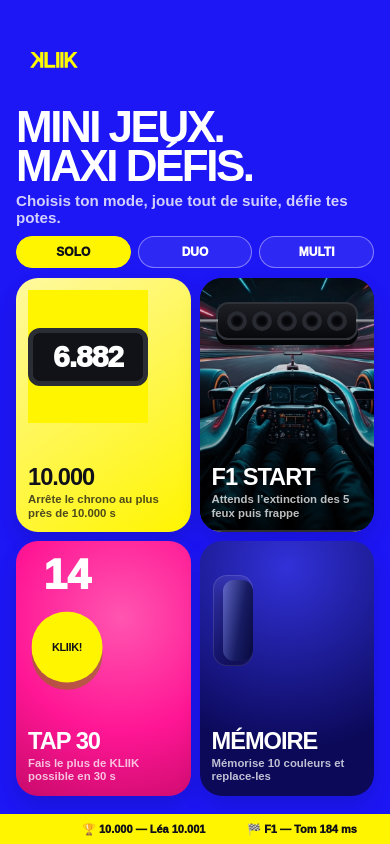
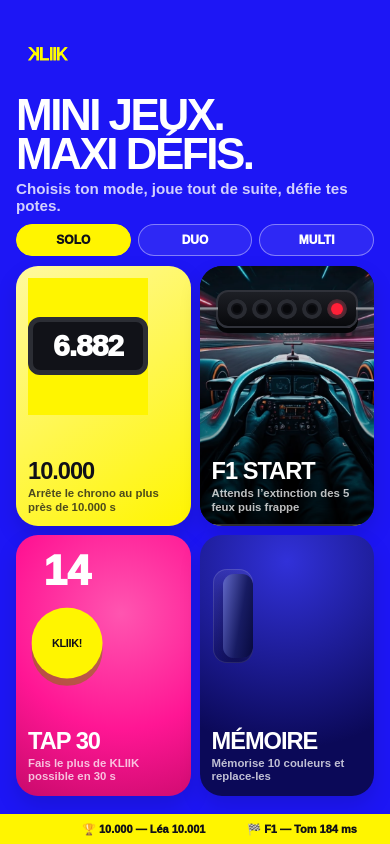
Before and after one commit to romainmannino/kliik, a Next.js app: page / in a window 390 px wide. Built offline with nearby package versions, Linux system fonts and the light colour scheme.

Commit message:
Fix KLIIK header logo and restore dynamic F1 card lights

```diff
--- a/app/f1-final.css
+++ b/app/f1-final.css
@@ -1,13 +1,24 @@
 /* FINAL F1 + LOGO OVERRIDES — loaded last on purpose */
 
+/* REAL KLIIK LOGO: hide the legacy text logo completely */
 .logo{
+  display:block!important;
   width:210px!important;
   height:92px!important;
+  min-width:0!important;
+  padding:0!important;
+  margin:0!important;
+  overflow:hidden!important;
+  font-size:0!important;
+  line-height:0!important;
+  color:transparent!important;
+  text-indent:-9999px!important;
   background:url('/logo.png') left center/contain no-repeat!important;
 }
+.logo span{display:none!important}
 
 @media(max-width:430px){
-  .logo{width:176px!important;height:76px!important}
+  .logo{width:154px!important;height:64px!important}
 }
 
 /* F1 HOME CARD */
@@ -27,10 +38,7 @@
     linear-gradient(180deg,rgba(0,0,0,.10) 0%,rgba(0,0,0,.12) 48%,rgba(0,0,0,.82) 100%),
     url('/cockpit.PNG') center 50%/cover no-repeat!important;
 }
-.card-f1::after{
-  content:none!important;
-  display:none!important;
-}
+.card-f1::after{content:none!important;display:none!important}
 .card-f1 .cardVisual,
 .card-f1 .f1CardSimple{
   position:relative!important;
@@ -42,10 +50,7 @@
 .card-f1 .cardVisual::before,
 .card-f1 .cardVisual::after,
 .card-f1 .f1CardSimple::before,
-.card-f1 .f1CardSimple::after{
-  content:none!important;
-  display:none!important;
-}
+.card-f1 .f1CardSimple::after{content:none!important;display:none!important}
 .card-f1 .cardCopy{
   position:relative!important;
   z-index:5!important;
@@ -54,7 +59,6 @@
 }
 .card-f1 .cardCopy strong,
 .card-f1 .cardCopy span{color:#fff!important}
-
 .card-f1 .miniLights{
   position:absolute!important;
   z-index:8!important;
@@ -84,32 +88,29 @@
 .card-f1 .miniLights::before{right:100%!important}
 .card-f1 .miniLights::after{left:100%!important}
 .card-f1 .miniLights i{
-  position:relative!important;
   display:block!important;
   width:20px!important;
   height:20px!important;
   flex:0 0 20px!important;
   border-radius:50%!important;
-  background:#06070a!important;
+  background:#07080b!important;
   box-shadow:inset 0 0 0 4px #292b32,inset 0 0 0 6px #101116!important;
-  overflow:hidden!important;
-  animation:none!important;
+  animation-duration:5.2s!important;
+  animation-timing-function:linear!important;
+  animation-iteration-count:infinite!important;
 }
-.card-f1 .miniLights i::before{
-  content:''!important;
-  position:absolute!important;
-  inset:4px!important;
-  border-radius:50%!important;
-  background:#ff243b!important;
-  box-shadow:0 0 12px #ff243b,0 0 20px rgba(255,36,59,.75)!important;
-  opacity:0!important;
-  animation:f1LampFinal 5.4s linear infinite!important;
-}
-.card-f1 .miniLights i:nth-child(1)::before{animation-delay:0s!important}
-.card-f1 .miniLights i:nth-child(2)::before{animation-delay:.52s!important}
-.card-f1 .miniLights i:nth-child(3)::before{animation-delay:1.04s!important}
-.card-f1 .miniLights i:nth-child(4)::before{animation-delay:1.56s!important}
-.card-f1 .miniLights i:nth-child(5)::before{animation-delay:2.08s!important}
+.card-f1 .miniLights i:nth-child(1){animation-name:f1Home1!important}
+.card-f1 .miniLights i:nth-child(2){animation-name:f1Home2!important}
+.card-f1 .miniLights i:nth-child(3){animation-name:f1Home3!important}
+.card-f1 .miniLights i:nth-child(4){animation-name:f1Home4!important}
+.card-f1 .miniLights i:nth-child(5){animation-name:f1Home5!important}
+
+/* Each lamp turns on in sequence, stays on, then all switch off together */
+@keyframes f1Home1{0%,8%{background:#07080b;box-shadow:inset 0 0 0 4px #292b32,inset 0 0 0 6px #101116}9%,70%{background:#ff2037;box-shadow:0 0 13px #ff2037,0 0 22px rgba(255,32,55,.75),inset 0 0 0 4px #7c0b17}71%,100%{background:#07080b;box-shadow:inset 0 0 0 4px #292b32,inset 0 0 0 6px #101116}}
+@keyframes f1Home2{0%,18%{background:#07080b;box-shadow:inset 0 0 0 4px #292b32,inset 0 0 0 6px #101116}19%,70%{background:#ff2037;box-shadow:0 0 13px #ff2037,0 0 22px rgba(255,32,55,.75),inset 0 0 0 4px #7c0b17}71%,100%{background:#07080b;box-shadow:inset 0 0 0 4px #292b32,inset 0 0 0 6px #101116}}
+@keyframes f1Home3{0%,28%{background:#07080b;box-shadow:inset 0 0 0 4px #292b32,inset 0 0 0 6px #101116}29%,70%{background:#ff2037;box-shadow:0 0 13px #ff2037,0 0 22px rgba(255,32,55,.75),inset 0 0 0 4px #7c0b17}71%,100%{background:#07080b;box-shadow:inset 0 0 0 4px #292b32,inset 0 0 0 6px #101116}}
+@keyframes f1Home4{0%,38%{background:#07080b;box-shadow:inset 0 0 0 4px #292b32,inset 0 0 0 6px #101116}39%,70%{background:#ff2037;box-shadow:0 0 13px #ff2037,0 0 22px rgba(255,32,55,.75),inset 0 0 0 4px #7c0b17}71%,100%{background:#07080b;box-shadow:inset 0 0 0 4px #292b32,inset 0 0 0 6px #101116}}
+@keyframes f1Home5{0%,48%{background:#07080b;box-shadow:inset 0 0 0 4px #292b32,inset 0 0 0 6px #101116}49%,70%{background:#ff2037;box-shadow:0 0 13px #ff2037,0 0 22px rgba(255,32,55,.75),inset 0 0 0 4px #7c0b17}71%,100%{background:#07080b;box-shadow:inset 0 0 0 4px #292b32,inset 0 0 0 6px #101116}}
 
 /* F1 GAME — force the cockpit photo over legacy asphalt CSS */
 .game-f1{
@@ -206,9 +207,3 @@
   padding:8px 12px!important;
   border-radius:14px!important;
 }
-
-@keyframes f1LampFinal{
-  0%,8%{opacity:0}
-  10%,62%{opacity:1}
-  65%,100%{opacity:0}
-}
```
